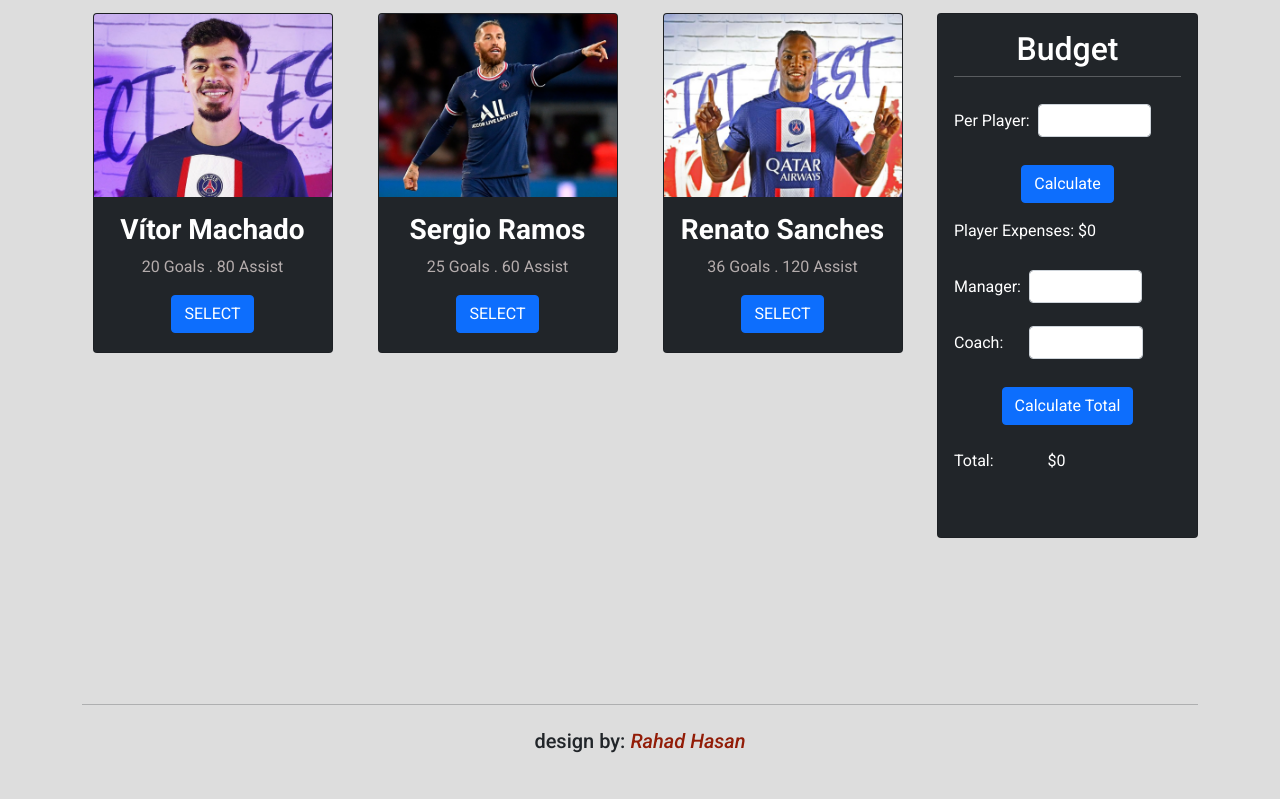
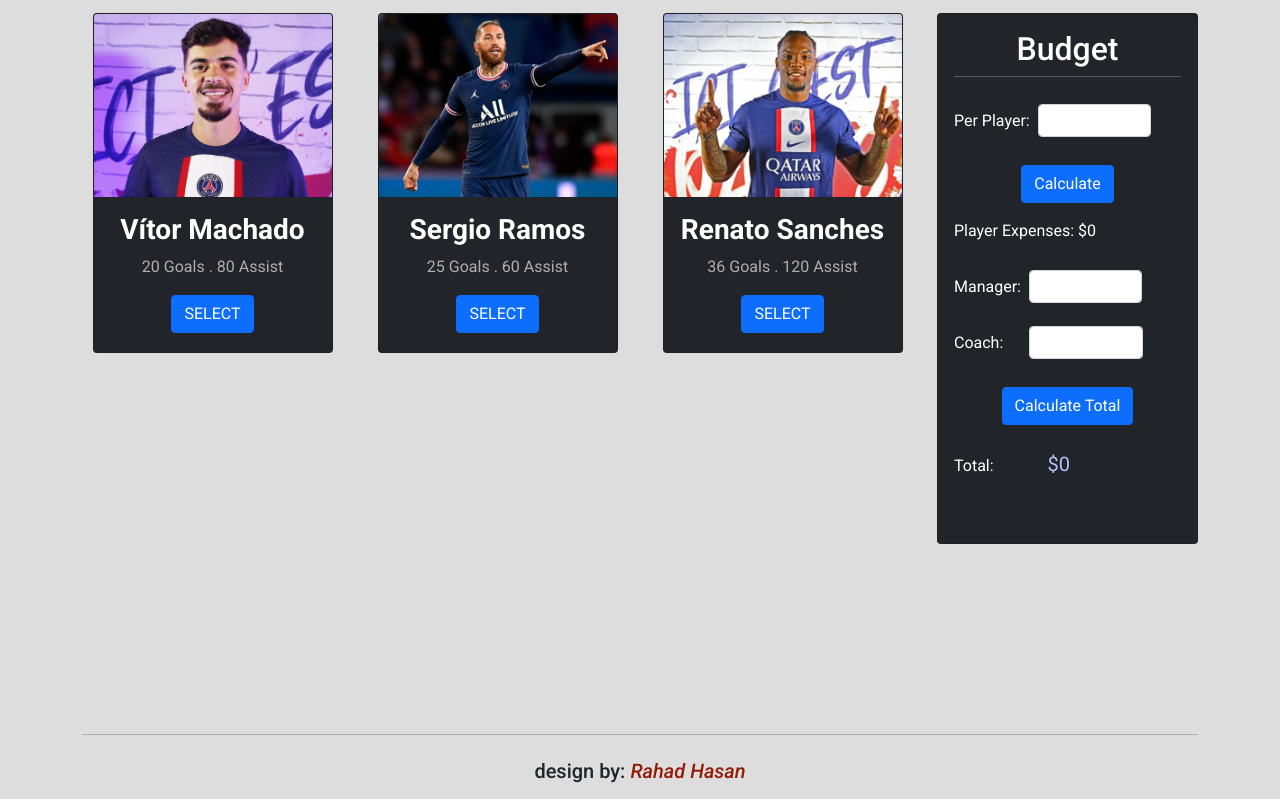
Before and after one commit to Rahad23/select-top-5, a plain HTML site: page index.html in a window 1280 px wide. Shown: the part 978-1777 px from the top of the page. Before the commit the page ends 1731 px from the top, so only its background shows below. Drawn offline with nearby package versions, Linux system fonts and the light colour scheme.

Commit message:
calculate saction completed

```diff
--- a/index.html
+++ b/index.html
@@ -142,7 +142,7 @@
                                  <div class="text-center mt-3">
                                     <button id="calculate-total" class="btn btn-primary">Calculate Total</button>
                                 </div>
-                                <p class="text-white mt-4 mb-5">Total: <span style="margin-left: 50px;"><span>$</span><span id="total-cost">0</span></p>
+                                <p class="text-white mt-4 mb-5">Total: <span style="margin-left: 50px; color: rgb(188, 189, 248); font-size: 20px;">$</span><span id="total-cost" style="color: rgb(188, 189, 248); font-size: 20px;">0</span></p>
                             </div>
                             </div>
                           </div>
@@ -152,7 +152,7 @@
         </div>
     </main>
 
-    <footer style="margin-top: 150px;">
+    <footer class="p-2" style="margin-top: 150px;">
         <div class="container">
                 <hr>
             <div class="text-footer mt-4">
```
